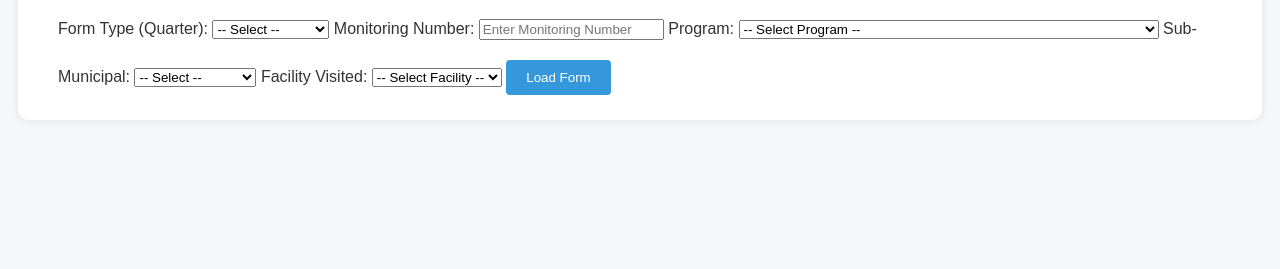
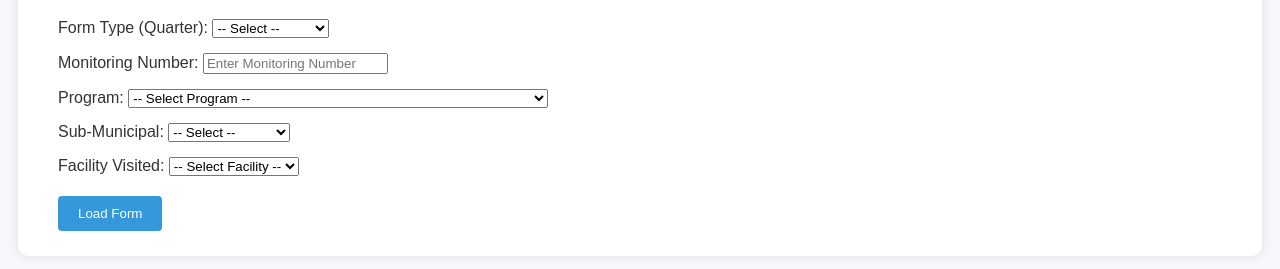
Before and after one commit to Ckaris-Dadzie/data-collection-system, a website: page public/edit.html in a window 1280 px wide. Shown: the part 243-512 px from the top of the page. Drawn offline with Linux system fonts and the light colour scheme.

Commit message:
new updates

```diff
--- a/public/edit.css
+++ b/public/edit.css
@@ -24,6 +24,12 @@ form label {
   display: block;
   margin-top: 15px;
   font-weight: bold;
+}
+
+label{
+  display: block;
+  margin-top: 15px;
+  font-weight: 500;
 }
 
 form input, form select, form textarea {
```
